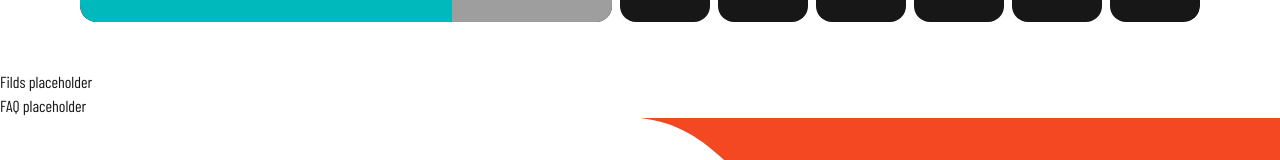
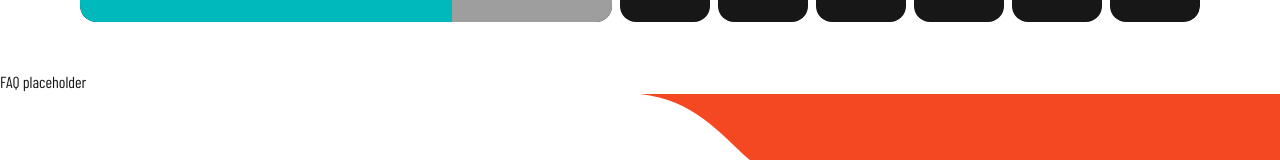
Before and after one commit to Coletivo-Popular-Design-Desenvolvimento/site-cpdd, a Next.js app in the folder apps/cpdd-site/: page / in a window 1280 px wide. Shown: the part 858-1018 px from the top of the page. Built offline with nearby package versions, Linux system fonts and the light colour scheme; grey boxes are pictures that could not be loaded.

Commit message:
chore: ops, agora que eu entendi que o Fields era o "Áreas do Coletivo"
deletei o Fields

```diff
--- a/apps/cpdd-site/src/app/page.tsx
+++ b/apps/cpdd-site/src/app/page.tsx
@@ -2,9 +2,8 @@ import Hero from '@components/Home/Hero';
 import Projects from '@components/Home/Projects';
 import About from '@components/Home/About';
 import Manifest from '@components/Home/Manifest';
-import Fields from '@components/Home/Fields';
+import { CollectiveAreas } from "@components/Home/CollectiveAreas";
 import FAQ from '@components/Home/FAQ';
-import { CollectiveAreas } from "@src/components/Home/CollectiveAreas";
 
 
 export default function Home() {
@@ -15,7 +14,6 @@ export default function Home() {
             <About />
             <Manifest />
             <CollectiveAreas />
-            <Fields />
             <FAQ />
         </>
     );
--- a/apps/cpdd-site/src/components/Home/Fields.tsx
+++ /dev/null
@@ -1,7 +0,0 @@
-export default function Fields() {
-    return (
-        <div>
-            <p>Filds placeholder</p>
-        </div>
-    );
-}
```
